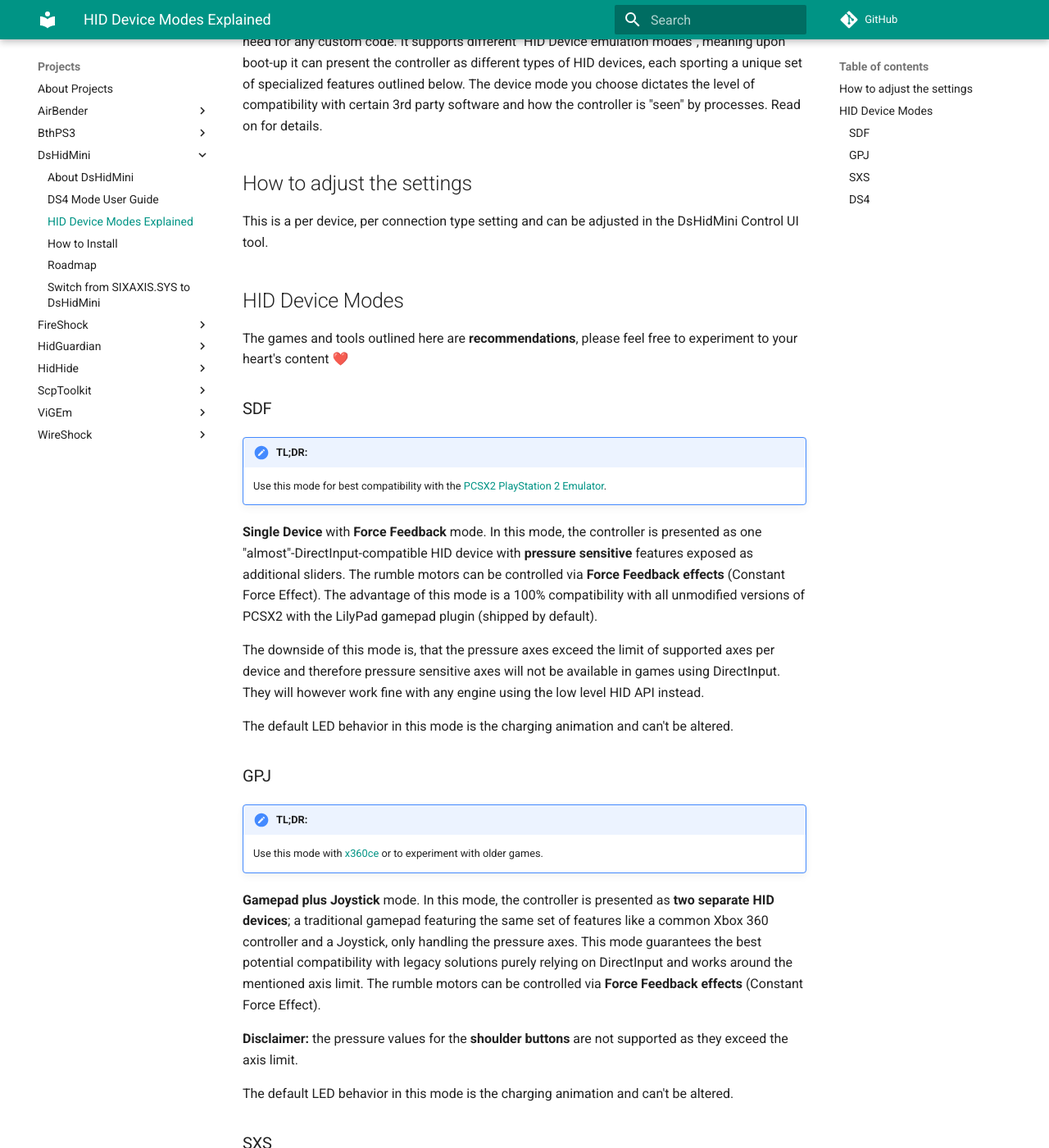
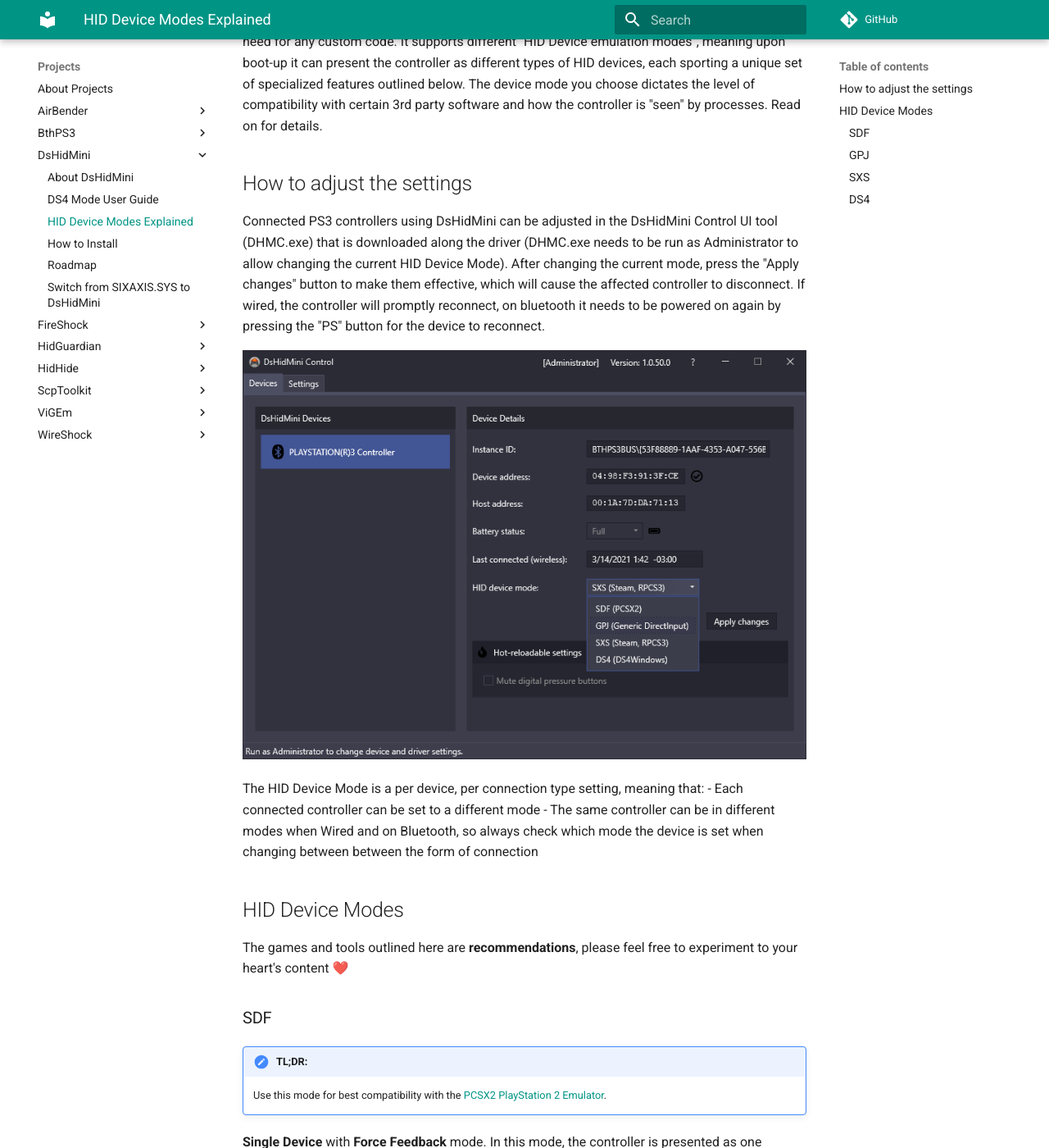
Before and after one commit to nefarius/ViGEm.github.io, an MkDocs documentation site: the page built from docs/projects/DsHidMini/HID-Device-Modes-Explained.md, in a window 1280 px wide and 1400 px high, scrolled down 339 px. Shown: the whole window at 82% size. Built offline with MkDocs 1.6.1 and Material for MkDocs 9.7.7, drawn with Linux system fonts in a browser that asks for light colours; comment, search, counter and statistics services are not loaded.

Commit message:
Reworked "How to adjust the settings" section on "HID Device Modes Explained"
- Made clear that the DsHidMini Control UI Tool comes with the driver and is named "DHMC.exe"
- Included image of the Control Tool
- Added examples to better illustrate the different use cases

```diff
--- a/docs/projects/DsHidMini/HID-Device-Modes-Explained.md
+++ b/docs/projects/DsHidMini/HID-Device-Modes-Explained.md
@@ -7,7 +7,13 @@
 
 ## How to adjust the settings
 
-This is a per device, per connection type setting and can be adjusted in the DsHidMini Control UI tool.
+Connected PS3 controllers using DsHidMini can be adjusted in the DsHidMini Control UI tool (DHMC.exe) that is downloaded along the driver (DHMC.exe needs to be run as Administrator to allow changing the current HID Device Mode). After changing the current mode, press the "Apply changes" button to make them effective, which will cause the affected controller to disconnect. If wired, the controller will promptly reconnect, on bluetooth it needs to be powered on again by pressing the "PS" button for the device to reconnect.
+
+![DsHidMini Control UI Tool](images/ModesExplained_DsHidMiniControlUI.png){: .glightbox }
+
+The HID Device Mode is a per device, per connection type setting, meaning that:
+- Each connected controller can be set to a different mode
+- The same controller can be in different modes when Wired and on Bluetooth, so always check which mode the device is set when changing between between the form of connection
 
 ## HID Device Modes
 
```
